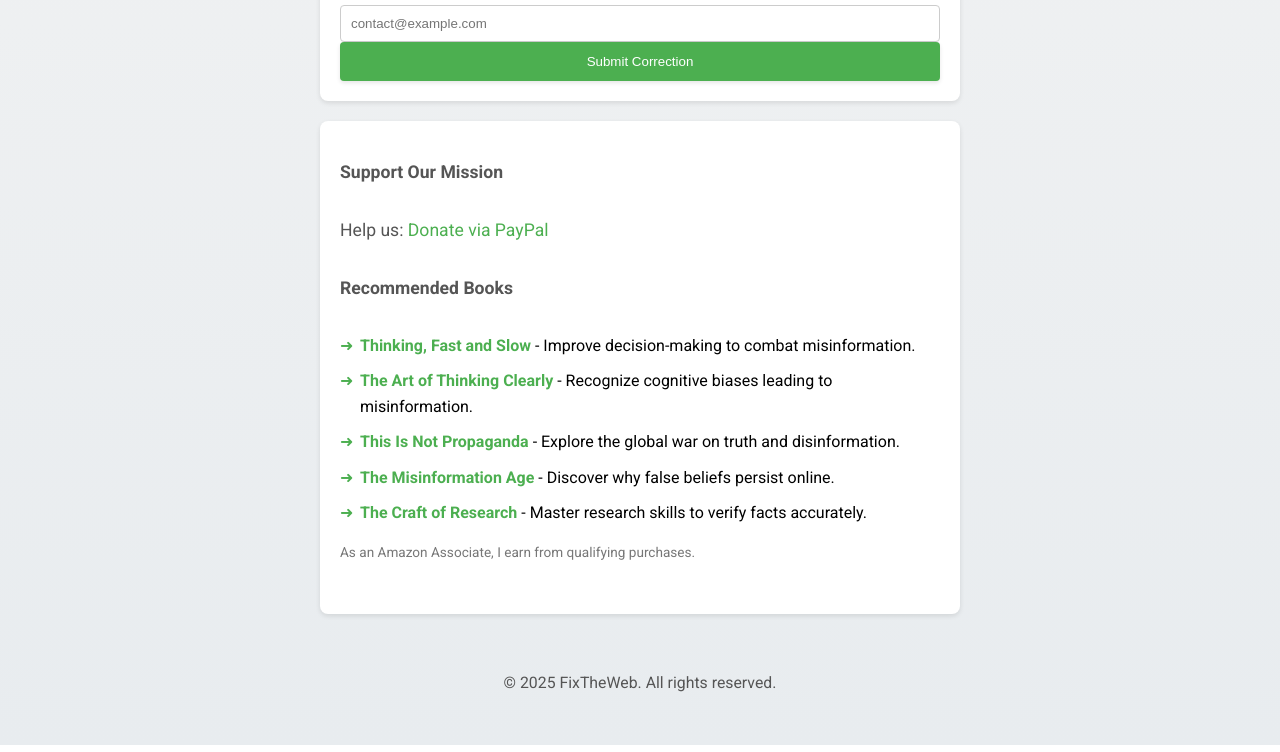
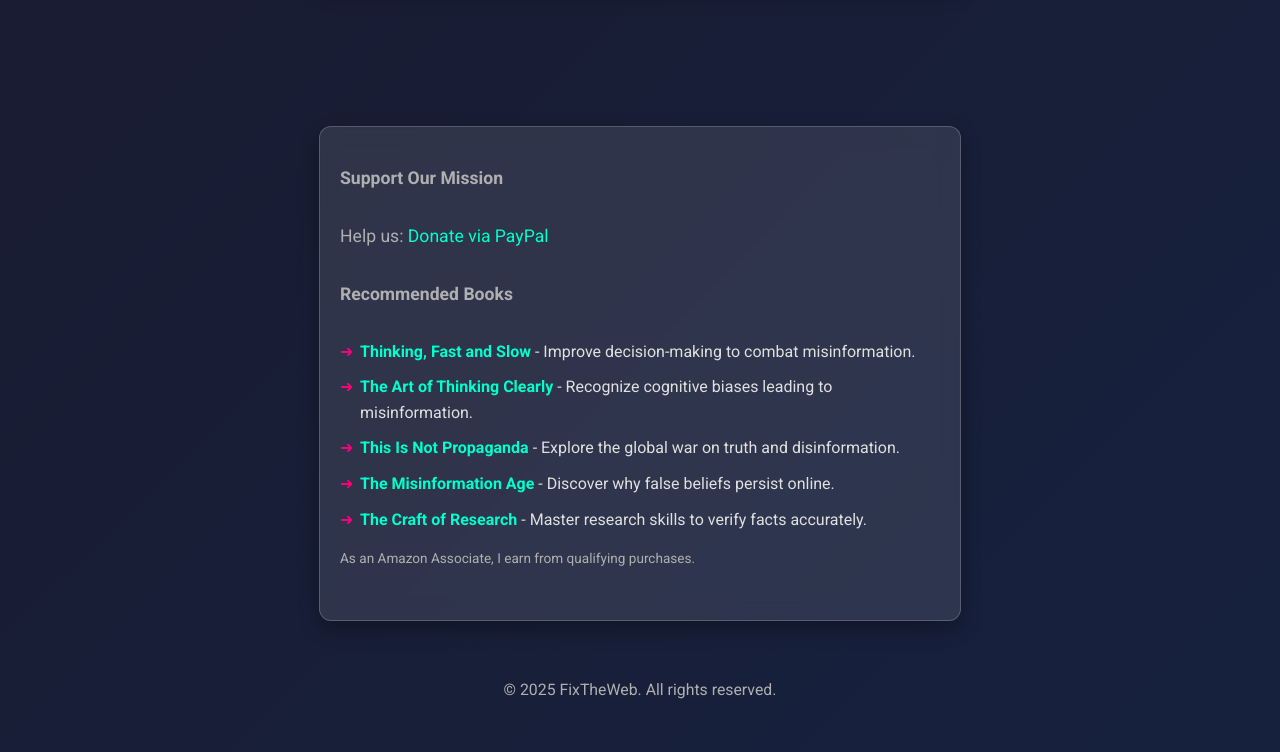
Before and after one commit to FixTheWeb/fix-the-web, a plain HTML site: page index.html in a window 1280 px wide. Shown: the part 699-1451 px from the top of the page. Drawn offline with Linux system fonts and the light colour scheme.

Commit message:
Update index.html

```diff
--- a/index.html
+++ b/index.html
@@ -1,69 +1,85 @@
-<<!DOCTYPE html>
+<!DOCTYPE html>
 <html lang="en">
 <head>
     <meta charset="UTF-8">
     <meta name="viewport" content="width=device-width, initial-scale=1.0">
     <title>FixTheWeb - Report Errors</title>
-    <link href="https://fonts.googleapis.com/css2?family=Roboto:wght@400;700&display=swap" rel="stylesheet">
+    <link href="https://fonts.googleapis.com/css2?family=Orbitron:wght@400;700&family=Roboto:wght@400;700&display=swap" rel="stylesheet">
     <style>
         body {
             font-family: 'Roboto', sans-serif;
             margin: 0;
-            padding: 20px;
-            background: linear-gradient(to bottom, #f4f4f4, #e8ecef);
+            padding: 0;
+            background: linear-gradient(135deg, #1a1a2e 0%, #16213e 100%);
+            color: #e0e0e0;
             display: flex;
             flex-direction: column;
             align-items: center;
+            min-height: 100vh;
             line-height: 1.6;
+            overflow-x: hidden;
         }
         header {
-            position: sticky;
+            position: fixed;
             top: 0;
-            background: #f4f4f4;
+            width: 100%;
+            background: rgba(26, 26, 46, 0.9);
+            backdrop-filter: blur(10px);
             padding: 20px;
             text-align: center;
-            z-index: 1;
+            z-index: 10;
+            box-shadow: 0 4px 10px rgba(0, 0, 0, 0.3);
         }
         h1 {
+            font-family: 'Orbitron', sans-serif;
             font-size: 2.5em;
-            color: #222;
+            color: #00ffcc;
             margin-bottom: 10px;
+            text-shadow: 0 0 10px rgba(0, 255, 204, 0.7);
+            animation: neonGlow 1.5s ease-in-out infinite alternate;
         }
         p {
             font-size: 1.1em;
-            color: #555;
+            color: #b0b0b0;
             margin-bottom: 30px;
         }
         form, .monetize {
             max-width: 600px;
-            width: 100%;
-            background: white;
+            width: 90%;
+            background: rgba(255, 255, 255, 0.1);
+            backdrop-filter: blur(10px);
             padding: 20px;
-            border-radius: 8px;
-            box-shadow: 0 2px 5px rgba(0,0,0,0.1);
-            margin-bottom: 20px;
-            transition: box-shadow 0.3s, transform 0.3s;
+            border-radius: 12px;
+            border: 1px solid rgba(255, 255, 255, 0.2);
+            box-shadow: 0 8px 20px rgba(0, 0, 0, 0.3);
+            margin: 120px 0 20px;
+            transition: transform 0.3s, box-shadow 0.3s;
+            animation: fadeIn 1s ease-out;
         }
         form:hover, .monetize:hover {
-            box-shadow: 0 4px 10px rgba(0,0,0,0.15);
-            transform: translateY(-2px);
+            transform: translateY(-5px);
+            box-shadow: 0 12px 30px rgba(0, 0, 0, 0.4);
         }
         label {
             font-weight: bold;
             margin: 15px 0 8px;
             display: block;
+            color: #00ffcc;
         }
         input, textarea {
             width: 100%;
             padding: 10px;
-            border: 1px solid #ccc;
+            border: 1px solid rgba(255, 255, 255, 0.3);
             border-radius: 4px;
             box-sizing: border-box;
+            background: rgba(255, 255, 255, 0.05);
+            color: #e0e0e0;
+            transition: border-color 0.3s;
         }
         input:focus, textarea:focus {
-            border-color: #4CAF50;
+            border-color: #00ffcc;
             outline: none;
-            box-shadow: 0 0 5px rgba(76, 175, 80, 0.3);
+            box-shadow: 0 0 8px rgba(0, 255, 204, 0.5);
         }
         textarea {
             min-height: 100px;
@@ -72,34 +88,39 @@
         button {
             width: 100%;
             padding: 12px;
-            background: #4CAF50;
-            color: white;
+            background: #00ffcc;
+            color: #1a1a2e;
             border: none;
             border-radius: 4px;
             cursor: pointer;
-            transition: background 0.3s, box-shadow 0.3s;
-            box-shadow: 0 2px 4px rgba(0, 0, 0, 0.1);
+            font-weight: bold;
+            transition: background 0.3s, box-shadow 0.3s, transform 0.3s;
+            box-shadow: 0 2px 8px rgba(0, 255, 204, 0.4);
         }
         button:hover {
-            background: #45a049;
-            box-shadow: 0 4px 6px rgba(0, 0, 0, 0.15);
+            background: #00e6b8;
+            box-shadow: 0 4px 12px rgba(0, 255, 204, 0.6);
+            transform: translateY(-2px);
         }
         .monetize a {
-            color: #4CAF50;
+            color: #00ffcc;
             text-decoration: none;
+            transition: color 0.3s;
         }
         .monetize a:hover {
+            color: #00e6b8;
             text-decoration: underline;
         }
         .monetize a[href*="paypal"] {
             display: inline-block;
             padding: 8px 16px;
-            background: #0070ba;
+            background: #ff007a;
             color: white;
             border-radius: 4px;
+            box-shadow: 0 2px 8px rgba(255, 0, 122, 0.4);
         }
         .monetize a[href*="paypal"]:hover {
-            background: #005ea6;
+            background: #e6006b;
             text-decoration: none;
         }
         .monetize ul {
@@ -115,22 +136,42 @@
             content: "➜";
             position: absolute;
             left: 0;
-            color: #4CAF50;
+            color: #ff007a;
         }
         .disclosure {
             font-size: 0.85em;
-            color: #777;
+            color: #b0b0b0;
             margin-top: 15px;
         }
         footer {
             text-align: center;
             font-size: 0.9em;
-            color: #777;
+            color: #b0b0b0;
             margin-top: 20px;
+            margin-bottom: 20px;
+        }
+        @keyframes neonGlow {
+            from {
+                text-shadow: 0 0 5px rgba(0, 255, 204, 0.5), 0 0 10px rgba(0, 255, 204, 0.7);
+            }
+            to {
+                text-shadow: 0 0 10px rgba(0, 255, 204, 0.7), 0 0 20px rgba(0, 255, 204, 0.9);
+            }
+        }
+        @keyframes fadeIn {
+            from {
+                opacity: 0;
+                transform: translateY(20px);
+            }
+            to {
+                opacity: 1;
+                transform: translateY(0);
+            }
         }
         @media (max-width: 600px) {
             form, .monetize {
                 padding: 15px;
+                width: 95%;
             }
             h1 {
                 font-size: 2em;
```
